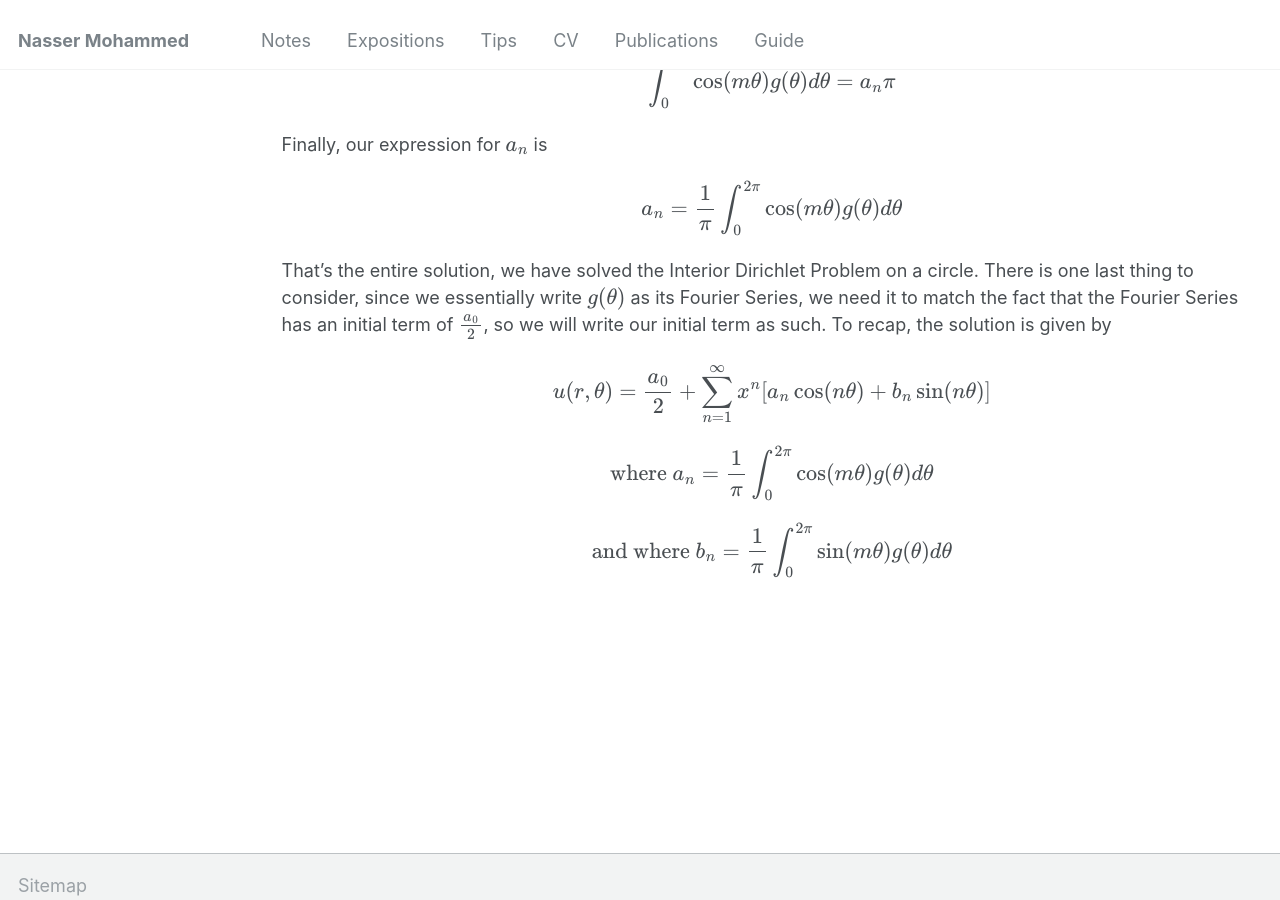
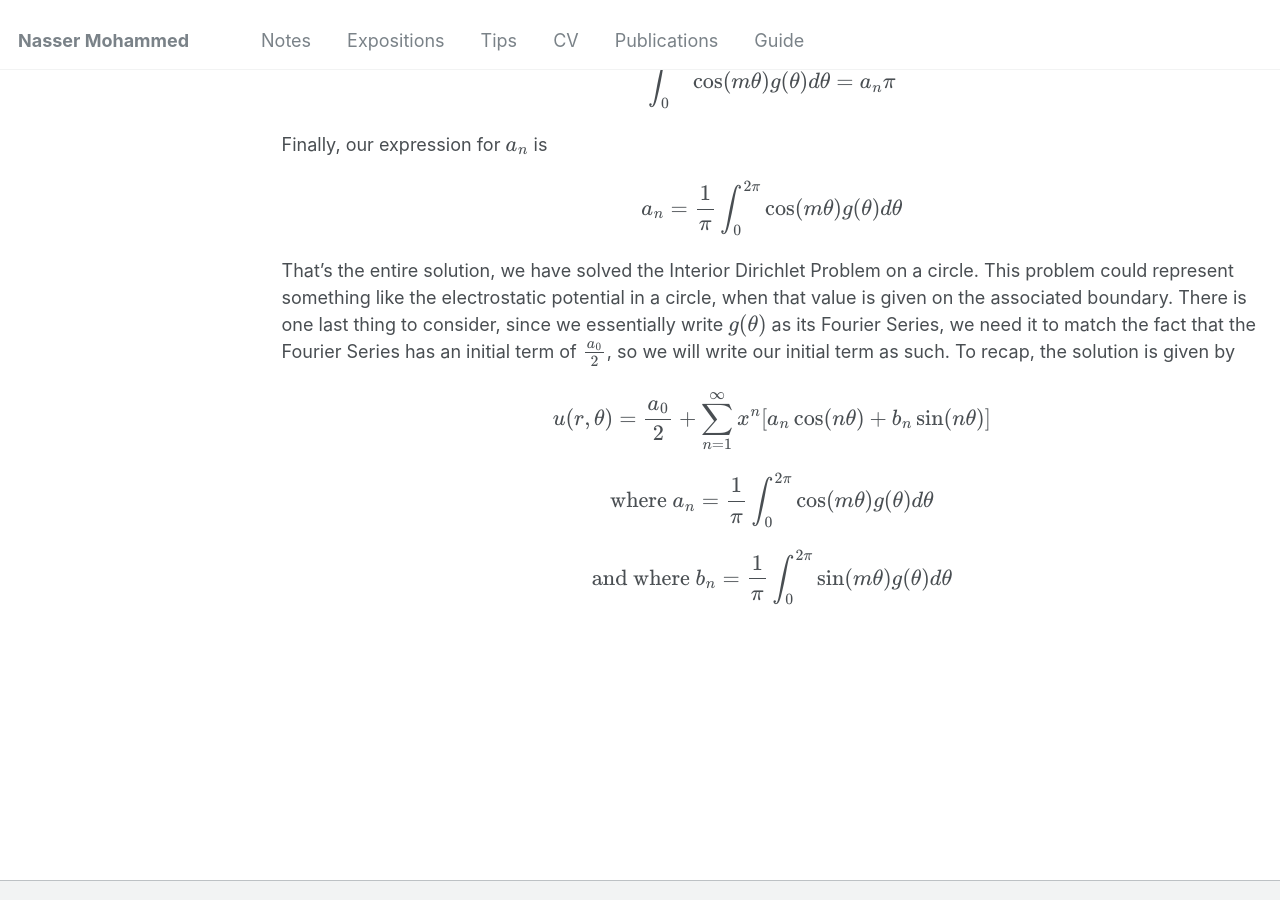
Before and after one commit to Nasser-Mohammed/Nasser-Mohammed.github.io, a Jekyll site: the page built from _pages/notes/pde/laplaceequation.md, in a window 1280 px wide and 900 px high, scrolled down 12018 px. Built offline with Jekyll 4.4.1, drawn with Linux system fonts in a browser that asks for light colours.

Commit message:
Update laplaceequation.md

```diff
--- a/_pages/notes/pde/laplaceequation.md
+++ b/_pages/notes/pde/laplaceequation.md
@@ -234,7 +234,7 @@ Then using orthogonality, we get
 \\[\int_0^{2\pi}\cos(m \theta)g(\theta)d\theta = a_n\pi\\]
 Finally, our expression for \\(a_n\\) is
 \\[a_n = \frac{1}{\pi}\int_0^{2\pi}\cos(m \theta)g(\theta)d\theta\\]
-That's the entire solution, we have solved the Interior Dirichlet Problem on a circle. There is one last thing to consider, since we essentially write \\(g(\theta)\\) as its Fourier Series, we need it to match the fact that the Fourier Series has an initial term of \\(\frac{a_0}{2}\\), so we will write our initial term as such. To recap, the solution is given by
+That's the entire solution, we have solved the Interior Dirichlet Problem on a circle. This problem could represent something like the electrostatic potential in a circle, when that value is given on the associated boundary. There is one last thing to consider, since we essentially write \\(g(\theta)\\) as its Fourier Series, we need it to match the fact that the Fourier Series has an initial term of \\(\frac{a_0}{2}\\), so we will write our initial term as such. To recap, the solution is given by
 
 \\[u(r,\theta) = \frac{a_0}{2} + \sum_{n = 1}^{\infty}x^n\[a_n\cos(n\theta) + b_n\sin(n\theta)\]\\]
 \\[\text{where }a_n = \frac{1}{\pi}\int_0^{2\pi}\cos(m \theta)g(\theta)d\theta\\]
```
